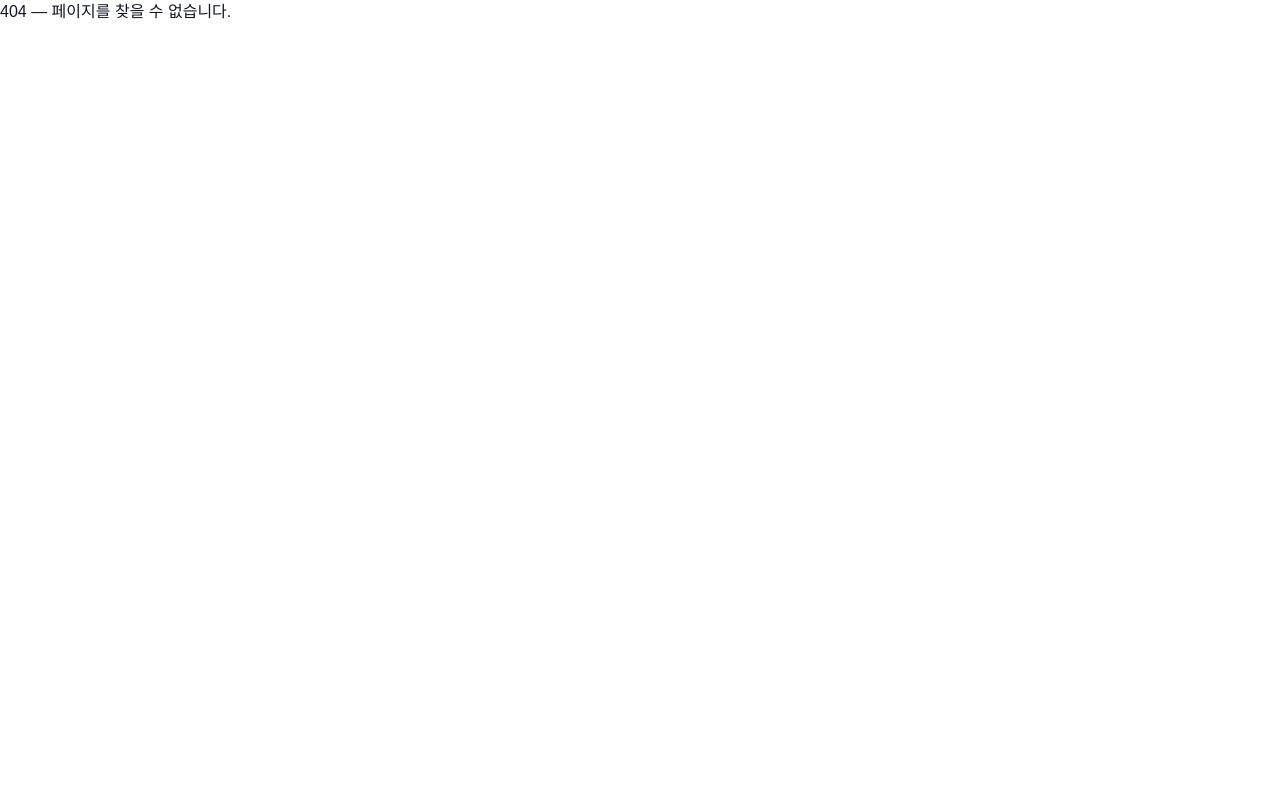
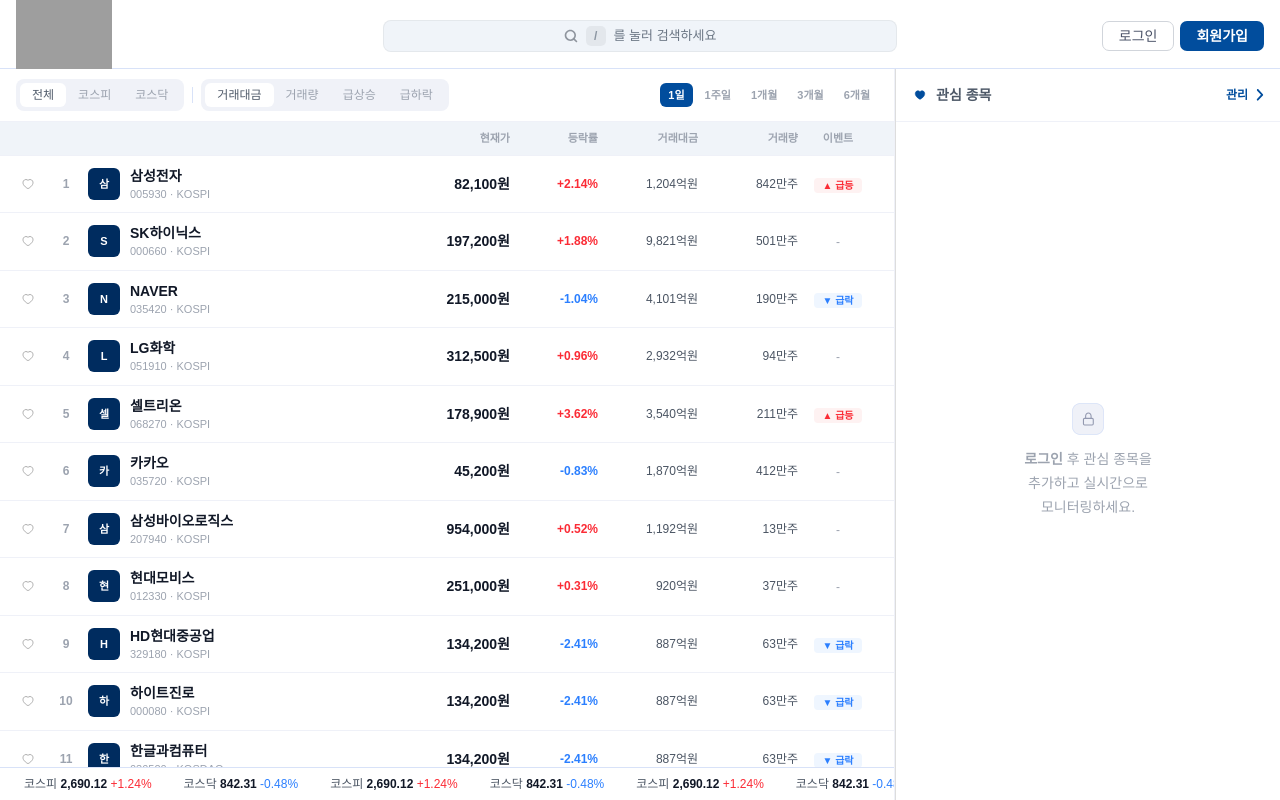
Before and after one commit to why-it-rose/frontend, a React (Vite) app: page /home/interest-stock in a window 1280 px wide. Before the commit this address had no page. Built offline with nearby package versions, Linux system fonts and the light colour scheme; grey boxes are pictures that could not be loaded; a web font is replaced by a local one.

Commit message:
chore: 컴포넌트 분리 및 UI개선

```diff
--- a/src/app/router/AppRouter.tsx
+++ b/src/app/router/AppRouter.tsx
@@ -8,6 +8,8 @@
 import MobileLayout from '@/shared/components/layout/MobileLayout';
 import InterestStockPage from '@/pages/InterestStock';
 import { StockDetailMain } from '@/pages/Chart/components/StockDetailMain';
+import HomePageWrapper from '@/pages/Home/components/HomepageWrapper';
+import InterestStockAside from '@/pages/InterestStock/components/InterestStockAside';
 const router = createBrowserRouter([
   {
     path: '/',
@@ -19,11 +21,22 @@
     element: (
       <SplitRoute
         left={<StockDetailMain />}
-        right={<InterestStockPage />}
-        mobile={<InterestStockPage />}
+        right={<InterestStockAside />}
+        mobile={<InterestStockAside />}
       />
     ),
   },
+    {
+    path: '/home/interest-stock',
+    element: (
+      <SplitRoute
+        left={<HomePageWrapper />}
+        right={<InterestStockAside />}
+        mobile={<InterestStockAside />}
+      />
+    ),
+  },
+
   {
     path: '/chart/news',
     element: (
@@ -55,7 +68,7 @@
   },
   {
     path: '/interest-stock',
-    element: <MobileLayout content={<InterestStockPage />} />,
+    element: <MobileLayout content={<InterestStockAside />} />,
   },
   {
     path: '/stock-detail',
--- a/src/pages/Home/components/HomeLayout.tsx
+++ b/src/pages/Home/components/HomeLayout.tsx
@@ -346,7 +346,7 @@
           <MarketIndexBar />
         </div>
 
-        <InterestStockAside />
+
       </section>
     </main>
   );
--- /dev/null
+++ b/src/pages/Home/components/HomePageWrapper.tsx
@@ -0,0 +1,20 @@
+import { useState } from 'react';
+import HomeLayout from '@/pages/Home/components/HomeLayout';
+import type { StockMarket, StockPeriod, StockSort } from '@/features/stock/types';
+
+export default function HomePageWrapper() {
+  const [market, setMarket] = useState<StockMarket>('ALL');
+  const [sort, setSort]     = useState<StockSort>('TRADING_AMOUNT');
+  const [period, setPeriod] = useState<StockPeriod>('DAILY');
+
+  return (
+    <HomeLayout
+      market={market}
+      sort={sort}
+      period={period}
+      onChangeMarket={setMarket}
+      onChangeSort={setSort}
+      onChangePeriod={setPeriod}
+    />
+  );
+}
--- a/src/pages/InterestStock/components/InterestStockAside.tsx
+++ b/src/pages/InterestStock/components/InterestStockAside.tsx
@@ -4,8 +4,9 @@
 
 export default function InterestStockAside() {
   return (
-    <aside className="hidden min-h-0 w-[320px] flex-col overflow-hidden bg-white lg:flex">
-      <div className="flex h-[53px] items-center justify-between border-b border-[#eff1f8] px-4">
+    <aside className="flex h-full w-full flex-col overflow-hidden bg-white">
+      {/* 헤더 */}
+      <div className="flex h-[53px] shrink-0 items-center justify-between border-b border-[#eff1f8] px-4">
         <div className="flex items-center gap-2">
           <img src={favoriteClickIco} alt="" className="h-4 w-4 shrink-0" aria-hidden />
           <p className="text-sm font-bold text-[#4e5968]">관심 종목</p>
@@ -17,6 +18,8 @@
           </span>
         </button>
       </div>
+
+      {/* 바디 */}
       <div className="flex flex-1 flex-col items-center justify-center gap-3 p-6 text-center">
         <img src={lockIco} alt="" className="h-8 w-8 shrink-0" aria-hidden />
         <p className="text-sm leading-6 text-[#9ca3af]">
--- a/src/shared/components/layout/WebSplitLayout.tsx
+++ b/src/shared/components/layout/WebSplitLayout.tsx
@@ -13,16 +13,19 @@
   rightWidth?: string;
 }) {
   return (
-    <div style={{ minHeight: '100vh', display: 'flex', flexDirection: 'column' }}>
+    <div style={{ height: '100vh', display: 'flex', flexDirection: 'column', overflow: 'hidden' }}>
       <Header />
 
-      <div style={{ display: 'flex', flex: 1 }}>
+      <div style={{ display: 'flex', flex: 1, minHeight: 0 }}>
         <section
           style={{
             width: leftWidth,
             borderRight: '1px solid #ddd',
-            padding: '24px',
-            overflow: 'auto',
+            display: 'flex',
+            flexDirection: 'column',
+            minHeight: 0,
+            overflow: 'hidden',
+            // padding 제거 ← 여기가 원인
           }}
         >
           {left}
@@ -31,8 +34,11 @@
         <section
           style={{
             width: rightWidth,
-            padding: '24px',
-            overflow: 'auto',
+            display: 'flex',
+            flexDirection: 'column',
+            minHeight: 0,
+            overflow: 'hidden',
+            // padding 제거
           }}
         >
           {right}
```
